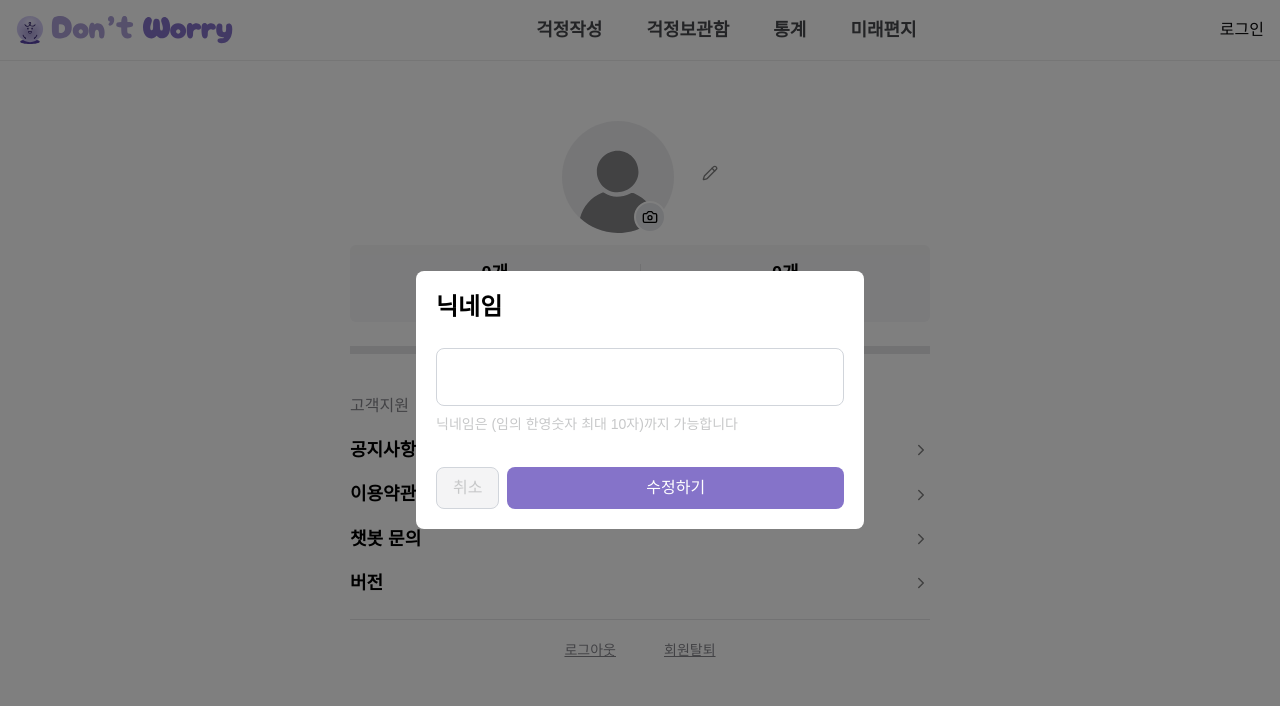
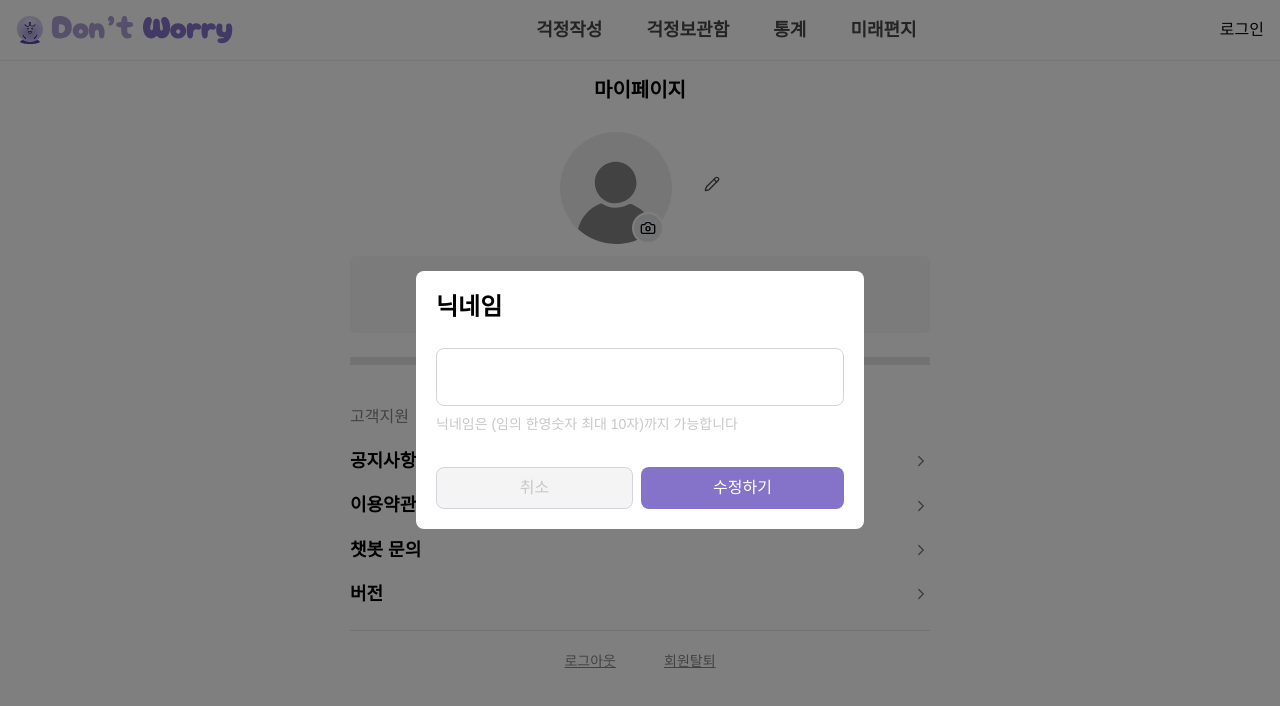
Before and after one commit to PomegranateBlue/dont_worry, a Next.js app: page /mypage in a window 1280 px wide. Both pictures are taken after a click on the button 710 px from the left and 172 px from the top of the page. Shown: the top 706 px of the page. Built offline with nearby package versions, Linux system fonts and the light colour scheme; no server answers; a web font is replaced by a local one.

Commit message:
💄 style: css 수정

```diff
--- a/src/app/mypage/page.tsx
+++ b/src/app/mypage/page.tsx
@@ -61,9 +61,9 @@ const MyPage = () => {
   }
 
   return (
-    <div className="px-4 pb-20 xl:px-[350px] xl:pt-12">
+    <div className="px-4 pb-20 xl:px-[350px]">
       {/* 프로필 섹션 */}
-      <Text variant="title1" className="text-center py-4 xl:hidden">
+      <Text variant="title1" className="text-center py-4">
         마이페이지
       </Text>
       <div className="flex flex-col items-center py-3 xl:flex-row xl:items-center xl:gap-6 xl:justify-center">
@@ -75,12 +75,12 @@ const MyPage = () => {
 
         {/* 닉네임 & 이메일 영역 */}
         <div className="mt-4 mb-2 text-center xl:mt-0 xl:text-left">
-          <div className="flex items-center justify-center gap-1 xl:justify-start">
+          <div className="flex items-center justify-center gap-2 xl:justify-start">
             <Text as="span" variant="title1" color="label-normal">
               {userInfo?.nickname}
             </Text>
             <button onClick={openModal}>
-              <Pencil color="gray" size={16} />
+              <Pencil className="text-label-neutral" size={16} />
             </button>
             <NicknameEditModal isOpen={isModalOpen} onClose={closeModal} />
           </div>
@@ -113,7 +113,7 @@ const MyPage = () => {
           </Link>
         </div>
       </div>
-      <div className="border-t-8 border-b pb-6 pt-10 text-sm text-gray-700 space-y-5 w-full">
+      <div className="border-t-8 border-b pb-6 pt-10 space-y-5 w-full">
         <Text variant="body2" className="text-label-alternative">
           고객지원
         </Text>
--- a/src/components/mypage/NicknameEditModal.tsx
+++ b/src/components/mypage/NicknameEditModal.tsx
@@ -2,7 +2,6 @@
 import { useForm } from 'react-hook-form';
 import { zodResolver } from '@hookform/resolvers/zod';
 import { z } from 'zod';
-
 import { useEffect } from 'react';
 import { useUserInfo } from '@/hooks/userHooks/useUserInfo';
 import { useUpdateUserInfo } from '@/hooks/mypageHooks/useProfileUpdate';
@@ -66,9 +65,9 @@ const NicknameEditModal = ({
   if (!isOpen) return null;
 
   return (
-    <div className="fixed inset-0 bg-black bg-opacity-50 flex items-center justify-center z-50">
+    <div className="fixed inset-0 bg-black bg-opacity-50 flex items-center justify-center z-50 ">
       <div
-        className="bg-white p-5 rounded-lg w-full max-w-md m-8"
+        className="bg-white p-5 rounded-lg w-80 max-w-md m-8 xl:w-[480px] "
         role="dialog"
         aria-modal="true"
         aria-labelledby="modal-title"
@@ -76,7 +75,7 @@ const NicknameEditModal = ({
           if (e.key === 'Escape') onClose();
         }}
       >
-        <div id="modal-title" className="mb-6">
+        <div id="modal-title" className="mb-6 text-left">
           <Text variant="heading2">닉네임</Text>
         </div>
 
@@ -102,7 +101,7 @@ const NicknameEditModal = ({
             <button
               type="button"
               onClick={onClose}
-              className="flex-2 px-4 py-2 text-label-assistive bg-interaction-inactive border border-gray-300 hover:bg-opacity-70 rounded-lg"
+              className="flex-1 px-4 py-2 text-label-assistive bg-interaction-inactive border border-gray-300 hover:bg-opacity-70 rounded-lg"
             >
               취소
             </button>
```
